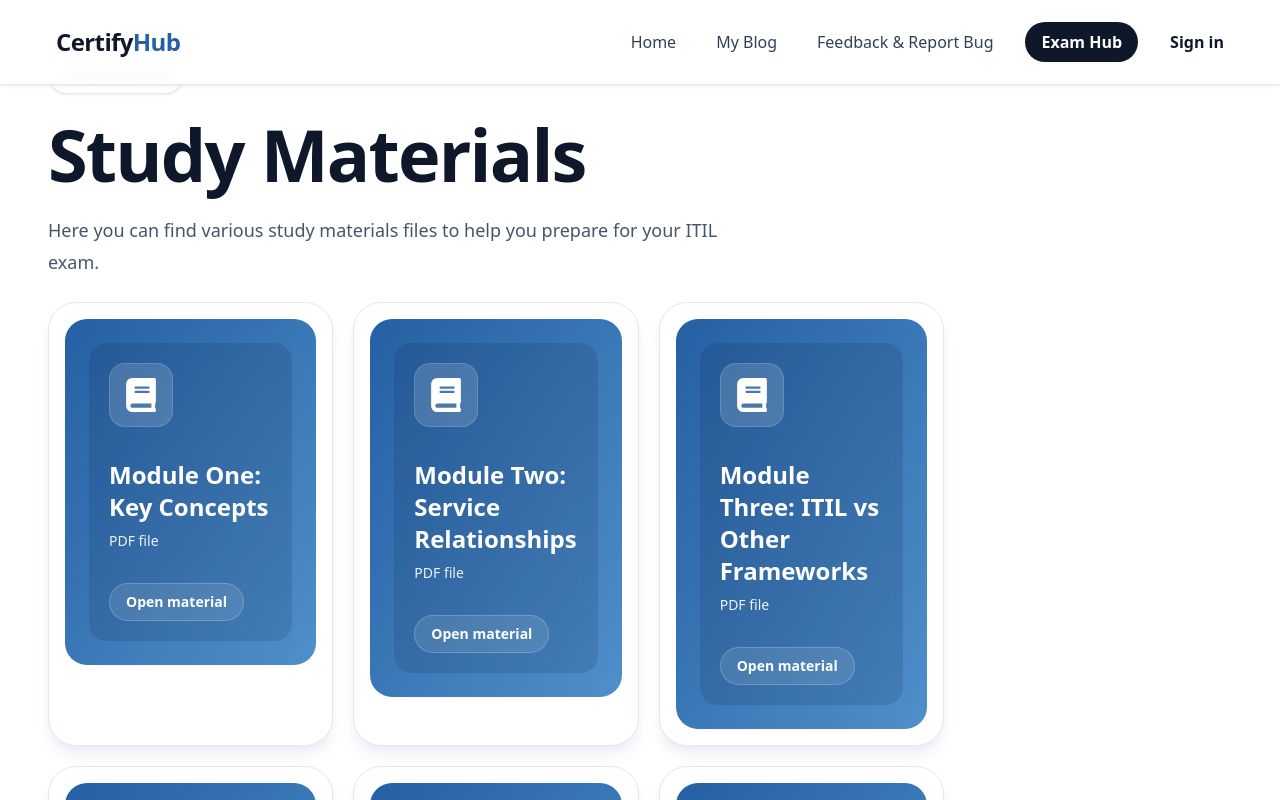
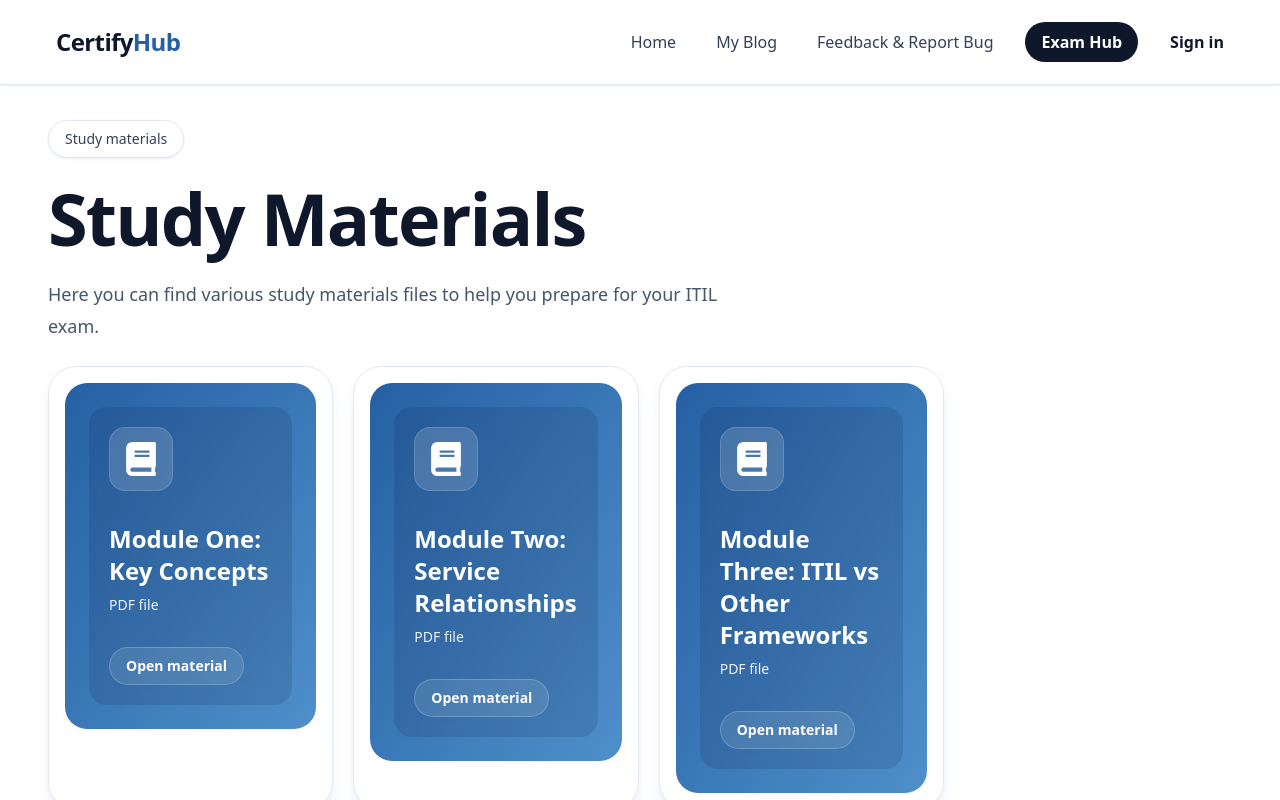
Before and after one commit to KodenOps/itil_test, a Next.js app: page /page/study-materials in a window 1280 px wide. Shown: the top 800 px of the page. Built offline with nearby package versions, Linux system fonts and the light colour scheme; no server answers.

Commit message:
fix: adjust section margin for improved layout in study materials page

```diff
--- a/src/app/page/study-materials/page.tsx
+++ b/src/app/page/study-materials/page.tsx
@@ -190,7 +190,7 @@ const Page = () => {
       <NavBar />
       <main className='relative w-full overflow-hidden'>
         <div className='absolute  w-full inset-0 -z-10 bg-[radial-gradient(circle_at_top_left,_rgba(38,96,164,0.10),_transparent_30%),radial-gradient(circle_at_top_right,_rgba(31,138,112,0.08),_transparent_26%),linear-gradient(180deg,_#ffffff_0%,_#f8fafc_55%,_#eef2f7_100%)]' />
-        <section className='mx-auto flex w-full max-w-7xl flex-col gap-10 px-6 py-14 md:px-10 lg:px-12'>
+        <section className='mx-auto mt-16 flex w-full max-w-7xl flex-col gap-10 px-6 py-14 md:px-10 lg:px-12'>
           <div className='max-w-4xl'>
             <div className='inline-flex items-center rounded-full border border-slate-200 bg-white px-4 py-2 text-sm font-medium text-slate-700 shadow-sm shadow-slate-200/70 backdrop-blur'>
               Study materials
```
